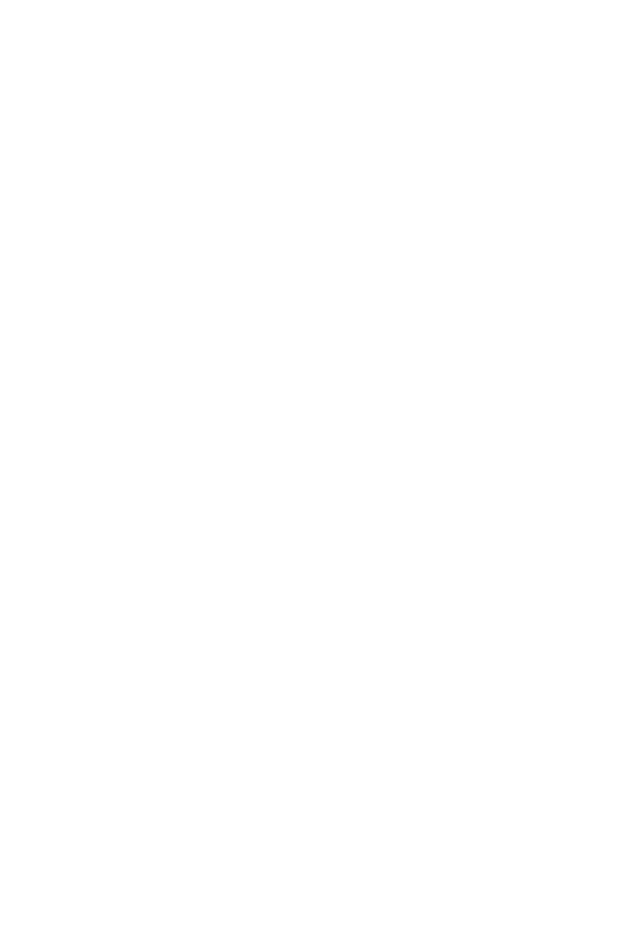
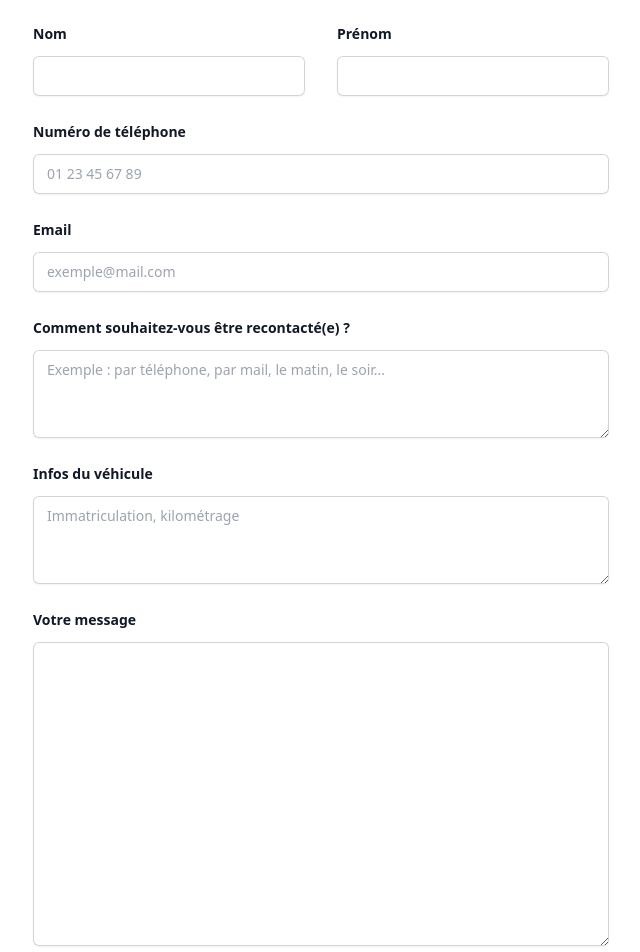
Before and after one commit to BriceJuhel/carva, a Next.js app: page / in a window 1280 px wide. Shown: the part 4140-5092 px from the top of the page, without its empty margins (319-959 px from the left). Before the commit the page ends 3945 px from the top, so only its background shows below. Built offline with nearby package versions, Linux system fonts and the light colour scheme.

Commit message:
Mise en place composant contact

```diff
--- a/app/page.tsx
+++ b/app/page.tsx
@@ -2,6 +2,7 @@
 import Activities from "@/components/Activities"
 import Prices from "@/components/Prices"
 import Schedule from "@/components/Schedule"
+import Contact from "@/components/Contact"
 
 
 
@@ -12,6 +13,7 @@
       <Activities />
       <Prices />
       <Schedule />
+      <Contact />
     </main>
   )
 }
--- /dev/null
+++ b/components/Contact.tsx
@@ -0,0 +1,135 @@
+import { useState } from 'react'
+function classNames(...classes: string[]) {
+  return classes.filter(Boolean).join(' ')
+}
+
+export default function Contact() {
+
+  return (
+    <section className="isolate bg-white px-6 sm:py-8 lg:px-8 mt-12" id="contact">
+      <div
+        className="absolute inset-x-0 top-[-10rem] -z-10 transform-gpu overflow-hidden blur-3xl sm:top-[-20rem]"
+        aria-hidden="true"
+      >
+
+      </div>
+      <div className="mx-auto max-w-2xl text-center">
+        <h2 className="text-3xl font-bold tracking-tight text-gray-900 sm:text-4xl underline">Contact</h2>
+      </div>
+      <form action="#" method="POST" className="mx-auto mt-16 max-w-xl sm:mt-20">
+        <div className="grid grid-cols-1 gap-x-8 gap-y-6 sm:grid-cols-2">
+          <div>
+            <label htmlFor="first-name" className="block text-sm font-semibold leading-6 text-gray-900">
+              Nom
+            </label>
+            <div className="mt-2.5">
+              <input
+                type="text"
+                name="first-name"
+                id="first-name"
+                autoComplete="given-name"
+                className="block w-full rounded-md border-0 px-3.5 py-2 text-gray-900 shadow-sm ring-1 ring-inset ring-gray-300 placeholder:text-gray-400 focus:ring-2 focus:ring-inset focus:ring-blue-900 sm:text-sm sm:leading-6"
+              />
+            </div>
+          </div>
+          <div>
+            <label htmlFor="last-name" className="block text-sm font-semibold leading-6 text-gray-900">
+              Prénom
+            </label>
+            <div className="mt-2.5">
+              <input
+                type="text"
+                name="last-name"
+                id="last-name"
+                autoComplete="family-name"
+                className="block w-full rounded-md border-0 px-3.5 py-2 text-gray-900 shadow-sm ring-1 ring-inset ring-gray-300 placeholder:text-gray-400 focus:ring-2 focus:ring-inset focus:ring-blue-900 sm:text-sm sm:leading-6"
+              />
+            </div>
+          </div>
+          <div className="sm:col-span-2">
+            <label htmlFor="email" className="block text-sm font-semibold leading-6 text-gray-900">
+              Numéro de téléphone
+            </label>
+            <div className="mt-2.5">
+              <input
+                type="email"
+                name="email"
+                id="email"
+                autoComplete="email"
+                className="block w-full rounded-md border-0 px-3.5 py-2 text-gray-900 shadow-sm ring-1 ring-inset ring-gray-300 placeholder:text-gray-400 focus:ring-2 focus:ring-inset focus:ring-blue-900 sm:text-sm sm:leading-6"
+                placeholder='01 23 45 67 89'
+              />
+            </div>
+          </div>
+          <div className="sm:col-span-2">
+            <label htmlFor="phone-number" className="block text-sm font-semibold leading-6 text-gray-900">
+              Email
+            </label>
+            <div className="relative mt-2.5">
+              <input
+                type="tel"
+                name="phone-number"
+                id="phone-number"
+                autoComplete="tel"
+                className="block w-full rounded-md border-0 px-3.5 py-2 text-gray-900 shadow-sm ring-1 ring-inset ring-gray-300 placeholder:text-gray-400 focus:ring-2 focus:ring-inset focus:ring-blue-900 sm:text-sm sm:leading-6"
+                placeholder='exemple@mail.com'
+              />
+            </div>
+          </div>
+          <div className="sm:col-span-2">
+            <label htmlFor="message" className="block text-sm font-semibold leading-6 text-gray-900">
+              Comment souhaitez-vous être recontacté(e) ?
+            </label>
+            <div className="mt-2.5">
+              <textarea
+                name="message"
+                id="message"
+                rows={3}
+                className="block w-full rounded-md border-0 px-3.5 py-2 text-gray-900 shadow-sm ring-1 ring-inset ring-gray-300 placeholder:text-gray-400 focus:ring-2 focus:ring-inset focus:ring-blue-900 sm:text-sm sm:leading-6"
+                defaultValue={''}
+                placeholder='Exemple : par téléphone, par mail, le matin, le soir...'
+              />
+            </div>
+          </div>
+          <div className="sm:col-span-2">
+            <label htmlFor="message" className="block text-sm font-semibold leading-6 text-gray-900">
+              Infos du véhicule
+            </label>
+            <div className="mt-2.5">
+              <textarea
+                name="message"
+                id="message"
+                rows={3}
+                className="block w-full rounded-md border-0 px-3.5 py-2 text-gray-900 shadow-sm ring-1 ring-inset ring-gray-300 placeholder:text-gray-400 focus:ring-2 focus:ring-inset focus:ring-blue-900 sm:text-sm sm:leading-6"
+                defaultValue={''}
+                placeholder='Immatriculation, kilométrage'
+              />
+            </div>
+          </div>
+          <div className="sm:col-span-2">
+            <label htmlFor="message" className="block text-sm font-semibold leading-6 text-gray-900">
+              Votre message
+            </label>
+            <div className="mt-2.5">
+              <textarea
+                name="message"
+                id="message"
+                rows={12}
+                className="block w-full rounded-md border-0 px-3.5 py-2 text-gray-900 shadow-sm ring-1 ring-inset ring-gray-300 placeholder:text-gray-400 focus:ring-2 focus:ring-inset focus:ring-blue-900 sm:text-sm sm:leading-6"
+                defaultValue={''}
+              />
+            </div>
+          </div>
+        </div>
+        <div className="mt-10">
+          <button
+            type="submit"
+            className="block w-full rounded-md bg-blue-900 px-3.5 py-2.5 text-center text-sm font-semibold text-white shadow-sm hover:bg-blue-500 focus-visible:outline focus-visible:outline-2 focus-visible:outline-offset-2 focus-visible:outline-blue-600"
+          >
+            Envoyer
+          </button>
+        </div>
+      </form>
+    </section>
+  )
+}
--- a/components/Schedule.tsx
+++ b/components/Schedule.tsx
@@ -33,6 +33,7 @@
             <li className="flex items-center justify-center"><img className="w-auto h-auto max-h-24" src="/images/aliapur.png" alt="Logo Aliapur" /></li>
         </ul>
       </div>
+      <div className="mx-auto mt-8 grid max-w-2xl grid-cols-1 gap-x-8 gap-y-16 border-t border-gray-200 pt-4 lg:max-w-none md:grid-cols-2"></div>
     </section>
   )
 }
--- a/package.json
+++ b/package.json
@@ -18,6 +18,7 @@
     "react-scroll": "^1.8.9"
   },
   "devDependencies": {
+    "@tailwindcss/forms": "^0.5.6",
     "@types/node": "latest",
     "@types/react": "latest",
     "@types/react-dom": "latest",
--- a/tailwind.config.js
+++ b/tailwind.config.js
@@ -11,5 +11,7 @@
   theme: {
     extend: {},
   },
-  plugins: [],
+  plugins: [
+    require('@tailwindcss/forms'),
+  ],
 }
```
Also changed, not shown: 1 other file (tests, documents, lock files or other folders).
